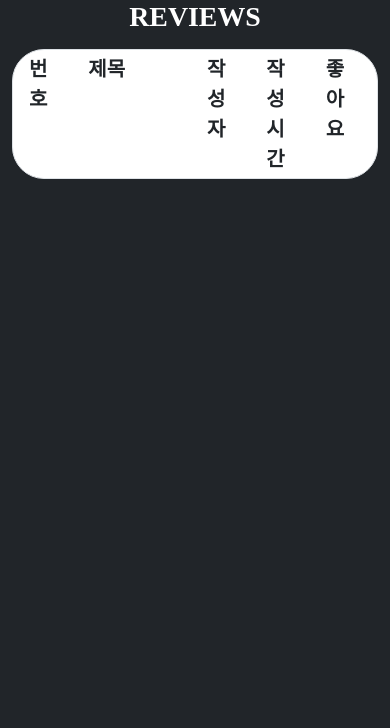
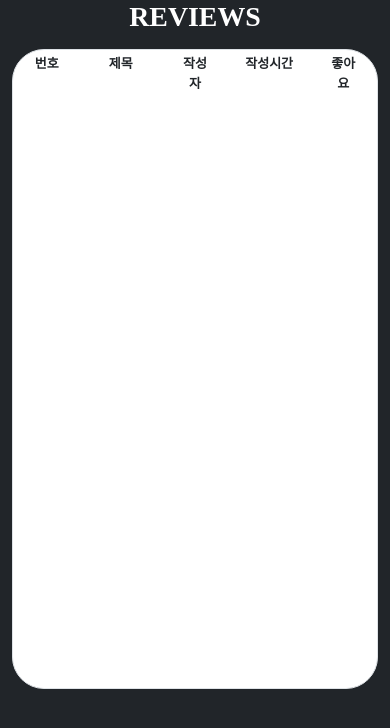
Before and after one commit to dannyp0930/ssaflix, a Django app: page /community/ in a window 390 px wide. Shown: the part 102-830 px from the top of the page. Run offline with Django 3.2, Linux system fonts and the light colour scheme; the visitor is signed in with stand-in values (Sample User, id 1); data comes from the database, SQL or seed files in the repository; data that the repository does not hold is empty; some libraries are stand-ins or nearby versions.

Commit message:
community responsive

```diff
--- a/community/templates/community/create.html
+++ b/community/templates/community/create.html
@@ -9,5 +9,4 @@
     <br>
     <input class="btn btn-light" type="submit" value="글 작성">
   </form>
-  <hr>
 {% endblock %}
--- a/community/templates/community/index.html
+++ b/community/templates/community/index.html
@@ -2,25 +2,25 @@
 
 {% block content %}
   <h1 class="text-center fw-bold text-white mb-3">REVIEWS</h1>
-  <div class="container border bg-white" style="border-radius: 2rem;">
-    <div class="row fs-5 fw-bold p-1">
-      <div class="col-2">번호</div>
-      <div class="col-4">제목</div>
-      <div class="col-2">작성자</div>
-      <div class="col-2">작성시간</div>
-      <div class="col-2">좋아요</div>
+  <div class="container border bg-white" style="border-radius: 2rem; height: 40rem;">
+    <div class="row text-center fw-bold p-1" style="font-size: 13px;">
+      <div class="col-2 col-md-1">번호</div>
+      <div class="col-3 col-md-5 col-lg-7">제목</div>
+      <div class="col-2 col-md-2 col-lg-1">작성자</div>
+      <div class="col-3 col-md-2">작성시간</div>
+      <div class="col-2 col-md-2 col-lg-1">좋아요</div>
     </div>
     {% for review in reviews %}
-      <div class="row fs-5 border-top p-1">
-        <div class="col-2">{{ review.pk }}</div>
-        <div class="col-4"><a href="{% url 'community:detail' review.pk %}" class="text-dark text-decoration-none fw-bold">{{ review.title }}</a></div>
-        <div class="col-2"><a href="{% url 'accounts:profile' review.user.username %}" class="text-dark text-decoration-none fw-bold">{{ review.user }}</a></div>
+      <div class="row text-center border-top p-1" style="font-size: 14px;">
+        <div class="col-2 col-md-1">{{ review.pk }}</div>
+        <div class="col-3 col-md-5 col-lg-7 text-start"><a href="{% url 'community:detail' review.pk %}" class="text-dark text-decoration-none fw-bold">{{ review.title }}</a></div>
+        <div class="col-2 col-md-2 col-lg-1"><a href="{% url 'accounts:profile' review.user.username %}" class="text-dark text-decoration-none fw-bold">{{ review.user }}</a></div>
         {% if review.created_string %}
-          <div class="col-2">{{ review.created_string }}</div>
+          <div class="col-3 col-md-2">{{ review.created_string }}</div>
         {% else %}
-          <div class="col-2">{{ review.created_at | date:'y.m.d' }}</div>
+          <div class="col-3 col-md-2">{{ review.created_at | date:'y.m.d' }}</div>
         {% endif %}
-        <div class="col-2">{{ review.like_users.all|length }}</div>
+        <div class="col-2 col-md-2 col-lg-1">{{ review.like_users.all|length }}</div>
       </div>
     {% endfor %}
 {% endblock %}
```
Also changed, not shown: community/templates/community/detail.html (+50 -24 lines), community/templates/community/update.html (+3 -4 lines), community/templates/community/update_comment.html (+4 -4 lines).
